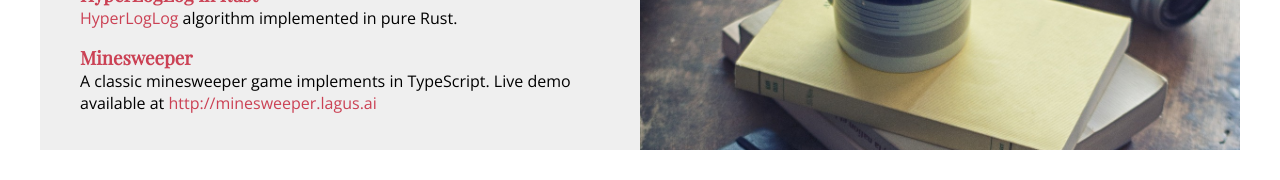
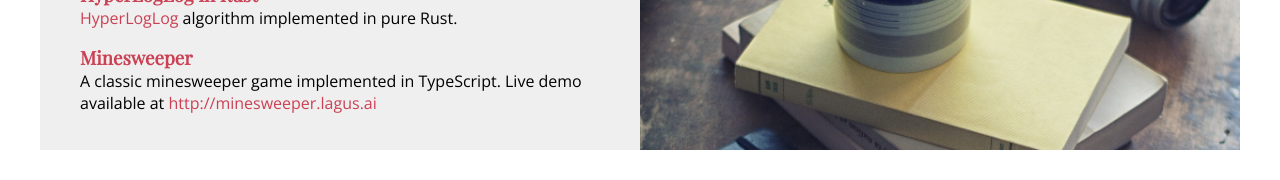
Before and after one commit to jalagus/jalagus.github.io, a React (Create React App) app: page / in a window 1280 px wide. Both pictures are taken after a click on the item "Projects". Shown: the part 288-468 px from the top of the page. Built offline with nearby package versions, Linux system fonts and the light colour scheme.

Commit message:
Fix typo

```diff
--- a/src/components/Projects.js
+++ b/src/components/Projects.js
@@ -20,7 +20,7 @@ function ProjectList() {
 
         <h3><a href="https://github.com/jalagus/minesweeper-ts" rel="noreferrer" target="_blank">Minesweeper</a></h3>
         <div className="projectDescriptionItem">
-          A classic minesweeper game implements in TypeScript.
+          A classic minesweeper game implemented in TypeScript.
           Live demo available at <a href="http://minesweeper.lagus.ai" rel="noreferrer" target="_blank">http://minesweeper.lagus.ai</a>
         </div>
       </div>
```
